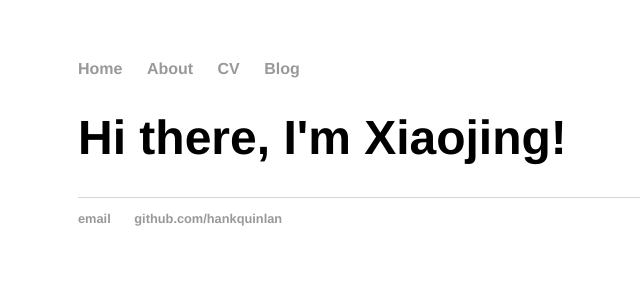
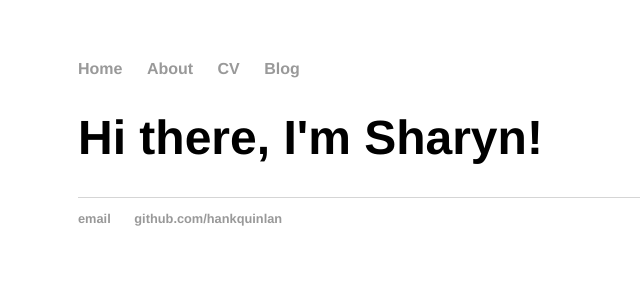
Before and after one commit to SharynHu/SharynHu.github.io, a Jekyll site: the page built from index.html, in a window 1280 px wide. Shown: the top 300 px of the page, without its empty margins (114-754 px from the left). Built offline with Jekyll 4.4.1, drawn with Linux system fonts in a browser that asks for light colours.

Commit message:
Update index.html

```diff
--- a/index.html
+++ b/index.html
@@ -3,5 +3,5 @@ layout: default
 title: Xiaojing Hu
 ---
 <div class="blurb">
-	<h1>Hi there, I'm Xiaojing!</h1>
+	<h1>Hi there, I'm Sharyn!</h1>
 </div><!-- /.blurb -->
```
